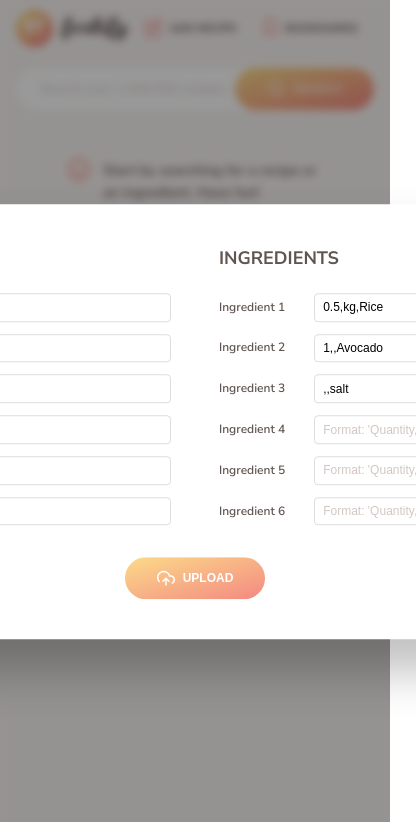
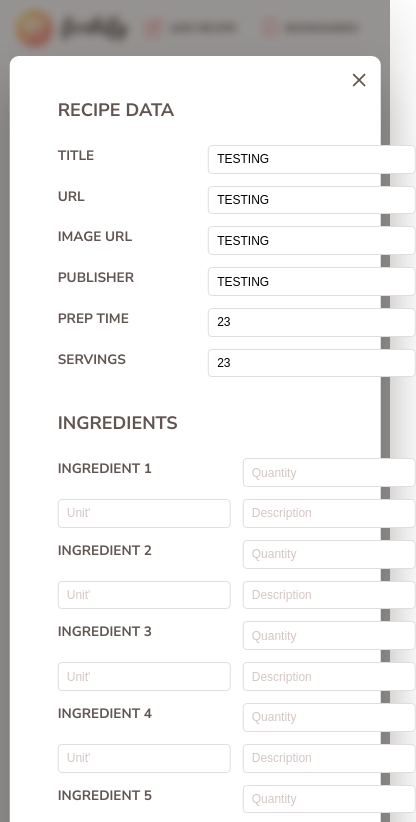
Before and after one commit to naijadevgamer/forkify, a website built with Parcel: page index.html in a window 390 px wide. Both pictures are taken after a click on the button "ADD RECIPE". Shown: the top 822 px of the page, 416 px wide, since content can reach past the window. Built offline with nearby package versions, Linux system fonts and the light colour scheme.

Commit message:
Make the addrecipe form responsive on medium screen size

```diff
--- a/index.html
+++ b/index.html
@@ -273,7 +273,7 @@
     <div class="add-recipe-window hidden">
       <button class="btn--close-modal">&times;</button>
       <form class="upload">
-        <div class="upload__column">
+        <div class="upload__column upload__column--1">
           <h3 class="upload__heading">Recipe data</h3>
           <label>Title</label>
           <input value="TESTING" required name="title" type="text" />
@@ -293,44 +293,61 @@
           <h3 class="upload__heading">Ingredients</h3>
           <label>Ingredient 1</label>
           <input
-            value="0.5,kg,Rice"
             type="text"
             required
             name="ingredient-1"
-            placeholder="Format: 'Quantity,Unit,Description'"
+            placeholder="Quantity"
+          />
+          <input type="text" required name="ingredient-1" placeholder="Unit'" />
+          <input
+            type="text"
+            required
+            name="ingredient-1"
+            placeholder="Description"
           />
           <label>Ingredient 2</label>
           <input
-            value="1,,Avocado"
             type="text"
+            required
             name="ingredient-2"
-            placeholder="Format: 'Quantity,Unit,Description'"
+            placeholder="Quantity"
+          />
+          <input type="text" required name="ingredient-2" placeholder="Unit'" />
+          <input
+            type="text"
+            required
+            name="ingredient-2"
+            placeholder="Description"
           />
           <label>Ingredient 3</label>
           <input
-            value=",,salt"
             type="text"
+            required
             name="ingredient-3"
-            placeholder="Format: 'Quantity,Unit,Description'"
+            placeholder="Quantity"
           />
-          <label>Ingredient 4</label>
+          <input type="text" required name="ingredient-3" placeholder="Unit'" />
           <input
             type="text"
-            name="ingredient-4"
-            placeholder="Format: 'Quantity,Unit,Description'"
+            required
+            name="ingredient-3"
+            placeholder="Description"
           />
+
+          <label>Ingredient 4</label>
+          <input type="text" name="ingredient-4" placeholder="Quantity" />
+          <input type="text" name="ingredient-4" placeholder="Unit'" />
+          <input type="text" name="ingredient-4" placeholder="Description" />
+
           <label>Ingredient 5</label>
-          <input
-            type="text"
-            name="ingredient-5"
-            placeholder="Format: 'Quantity,Unit,Description'"
-          />
+          <input type="text" name="ingredient-5" placeholder="Quantity" />
+          <input type="text" name="ingredient-5" placeholder="Unit'" />
+          <input type="text" name="ingredient-5" placeholder="Description" />
+
           <label>Ingredient 6</label>
-          <input
-            type="text"
-            name="ingredient-6"
-            placeholder="Format: 'Quantity,Unit,Description'"
-          />
+          <input type="text" name="ingredient-6" placeholder="Quantity" />
+          <input type="text" name="ingredient-6" placeholder="Unit'" />
+          <input type="text" name="ingredient-6" placeholder="Description" />
         </div>
 
         <button class="btn upload__btn">
--- a/src/sass/_recipe.scss
+++ b/src/sass/_recipe.scss
@@ -2,6 +2,7 @@
   background-color: $color-grey-light-1;
   position: relative;
   z-index: 2;
+  grid-area: recipe;
   ///////////
   // FIGURE
   &__fig {
--- a/src/sass/_upload.scss
+++ b/src/sass/_upload.scss
@@ -1,9 +1,11 @@
 .add-recipe-window {
-  position: fixed;
-  top: 50%;
+  position: absolute;
+  top: 7rem;
   left: 50%;
-  transform: translate(-50%, -50%);
-  width: 100rem;
+
+  transform: translateX(-50%);
+  max-width: 100rem;
+  width: 95%;
   background-color: white;
   border-radius: 9px;
 
@@ -44,19 +46,28 @@
 
 .upload {
   display: grid;
-  grid-template-columns: 1fr 1fr;
+  grid-template-columns: 2fr 3fr;
   gap: 4rem 6rem;
+  @media only screen and (max-width: $bp-medium) {
+    grid-template-rows: auto auto;
+    grid-template-columns: 1fr;
+  }
 
   &__column {
     display: grid;
-    grid-template-columns: 1fr 2.8fr;
-    align-items: center;
+    grid-template-columns: 0.8fr 1.2fr;
+    align-items: start;
     gap: 1.5rem;
+    justify-content: flex-start;
+    &--1 {
+      align-self: flex-start;
+    }
 
     & label {
-      font-size: 1.5rem;
-      font-weight: 600;
+      font-size: 1.7rem;
+      font-weight: 800;
       color: inherit;
+      text-transform: uppercase;
     }
 
     & input {
```
Also changed, not shown: dist/index.html, 3 other files.
